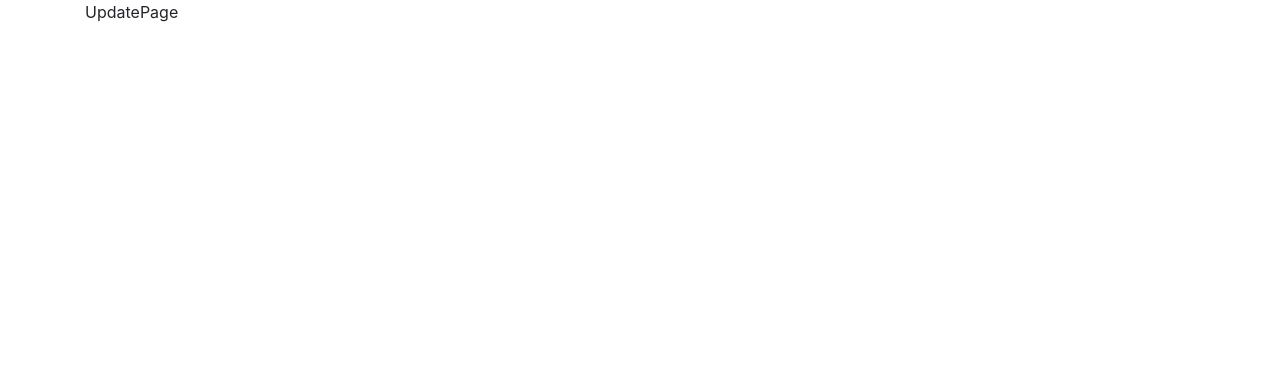
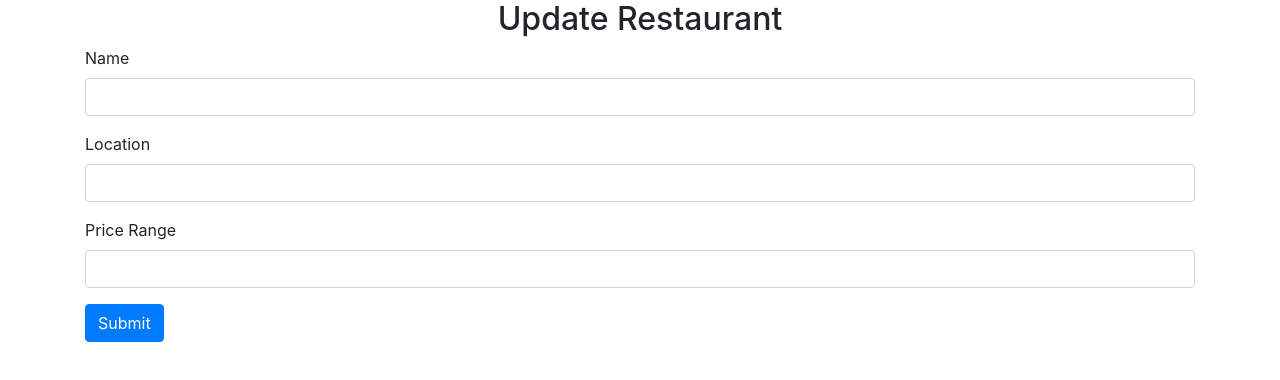
Before and after one commit to cynthiaaleung/REST-aurant-tracker, a React (Create React App) app in the folder client/: page /restaurants/1/update in a window 1280 px wide. Shown: the top 380 px of the page. Built offline with nearby package versions, Linux system fonts and the light colour scheme; no server answers.

Commit message:
implement update functionality

```diff
--- a/client/src/components/RestaurantList.jsx
+++ b/client/src/components/RestaurantList.jsx
@@ -1,10 +1,13 @@
 import { useContext, useEffect } from "react";
 import restaurantFinder from "../apis/restaurantFinder";
 import { RestaurantsContext } from "../context/restaurantsContext";
+import { useNavigate } from "react-router-dom";
 
 export default function RestaurantList(props) {
 
   const { restaurants, setRestaurants } = useContext(RestaurantsContext);
+
+  let navigate = useNavigate();
 
   useEffect(() => {
     const fetchData = async() => {
@@ -24,6 +27,13 @@ export default function RestaurantList(props) {
       setRestaurants(restaurants.filter(restaurant => {
         return restaurant.id !== id;
       }))
+    } catch (err) {}
+  }
+
+  const handleUpdate = async (id) => {
+    try {
+      navigate(`/restaurants/${id}/update`);
+
     } catch (err) {}
   }
 
@@ -50,12 +60,18 @@ export default function RestaurantList(props) {
                   <td>{"$".repeat(restaurant.price_range)}</td>
                   <td>Reviews</td>
                   <td>
-                    <button className="btn btn-warning">Update</button>
+                    <button
+                      onClick={() => handleUpdate(restaurant.id)}
+                      className="btn btn-warning"
+                    >Update
+                    </button>
                   </td>
                   <td>
                     <button
                       onClick={() => handleDelete(restaurant.id)}
-                      className="btn btn-danger">Delete</button>
+                      className="btn btn-danger"
+                    >Delete
+                    </button>
                   </td>
                 </tr>
               )
--- a/client/src/components/UpdatePage.jsx
+++ b/client/src/components/UpdatePage.jsx
@@ -1,7 +1,12 @@
+import UpdateRestaurant from "./UpdateRestaurant";
+
 export default function UpdatePage() {
   return (
     <div>
-      UpdatePage
+      <h2 className="text-center">
+        Update Restaurant
+      </h2>
+      <UpdateRestaurant/>
     </div>
   )
 }
--- /dev/null
+++ b/client/src/components/UpdateRestaurant.jsx
@@ -0,0 +1,81 @@
+import { useContext, useEffect, useState } from "react";
+import { useNavigate, useParams } from "react-router-dom";
+import restaurantFinder from "../apis/restaurantFinder";
+import { RestaurantsContext } from "../context/restaurantsContext";
+
+export default function UpdateRestaurant(props) {
+
+  // useParams allows us to get and use the url param
+  const { id } = useParams();
+  const { restaurants } = useContext(RestaurantsContext);
+  let navigate = useNavigate();
+
+  const [name, setName] = useState("");
+  const [location, setLocation] = useState("");
+  const [priceRange, setPriceRange] = useState("");
+
+
+  useEffect(() => {
+    const fetchData = async() => {
+      const response = await restaurantFinder.get(`/${id}`);
+      setName(response.data.data.restaurant.name);
+      setLocation(response.data.data.restaurant.location);
+      setPriceRange(response.data.data.restaurant.price_range);
+    }
+    fetchData();
+  }, [])
+
+  const handleSubmit = async (e) => {
+    e.preventDefault();
+
+    const updatedRestaurant = await restaurantFinder.put(`/${id}`, {
+      name: name,
+      location: location,
+      price_range: priceRange
+    });
+    navigate("/");
+  }
+
+  return (
+    <div>
+      <form action="">
+        <div className="form-group">
+          <label htmlFor="name">Name</label>
+          <input
+            value={name}
+            onChange={e => setName(e.target.value)}
+            id="name"
+            type="text"
+            className="form-control"
+          />
+        </div>
+        <div className="form-group">
+          <label htmlFor="location">Location</label>
+          <input
+            value={location}
+            onChange={e => setLocation(e.target.value)}
+            id="location"
+            ype="text"
+            className="form-control"
+          />
+        </div>
+        <div className="form-group">
+          <label htmlFor="price_range">Price Range</label>
+          <input
+            value={priceRange}
+            onChange={e => setPriceRange(e.target.value)}
+            id="price_range"
+            type="number"
+            className="form-control"
+          />
+        </div>
+        <button
+          type="submit"
+          onClick={handleSubmit}
+          className="btn btn-primary">
+            Submit
+        </button>
+      </form>
+    </div>
+  )
+}
```
